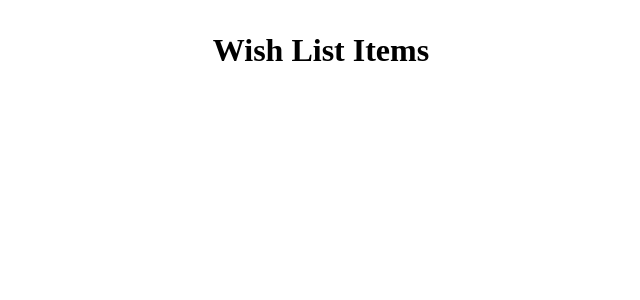
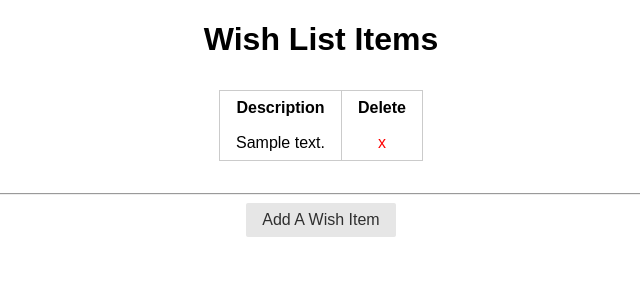
Before and after one commit to danny-shindel/wishlist, a Django app: page / in a window 1280 px wide. Shown: the top 300 px of the page, without its empty margins (319-959 px from the left). Run offline with Django 3.2, Linux system fonts and the light colour scheme; tables that the repository leaves empty hold one stand-in row (values such as "Sample post"); some libraries are stand-ins or nearby versions.

Commit message:
complete step 3.4

```diff
--- a/main_app/static/style.css
+++ b/main_app/static/style.css
@@ -2,3 +2,12 @@ body {
     text-align: center;
     margin: 2rem;
 }
+
+table {
+    margin: 2rem auto;
+}
+
+table a {
+    color: red;
+    text-decoration: none;
+}
--- a/main_app/templates/main_app/item_list.html
+++ b/main_app/templates/main_app/item_list.html
@@ -8,11 +8,30 @@
     <meta name="viewport" content="width=device-width, initial-scale=1.0">
     <meta http-equiv="X-UA-Compatible" content="ie=edge">
     <link rel="stylesheet" type="text/css" href="{% static 'style.css' %}">
+    <link rel="stylesheet" href="https://unpkg.com/purecss@1.0.0/build/pure-min.css" integrity="sha384-nn4HPE8lTHyVtfCBi5yW9d20FjT8BJwUXyWZT9InLYax14RDjBj46LmSztkmNP9w" crossorigin="anonymous">
     <title>Wish List</title>
 </head>
 
 <body>
     <h1>Wish List Items</h1>
+    {% if object_list|length == 0%}
+        <h3>No Wish Items Exist</h3>
+    {% else %}
+        <table class="pure-table pure-table-striped">
+            <tr>
+                <th>Description</th>
+                <th>Delete</th>
+            </tr>
+            <tr>
+                {% for wish in object_list%}
+                    <td>{{wish.description}}</td>
+                    <td><a href="{% url 'delete' wish.id %}">x</a></td>
+                {% endfor %}
+            </tr>
+        </table>
+    {% endif %}
+    <hr>
+    <a href="{% url 'add' %}" class="pure-button">Add A Wish Item</a>
 
 </body>
 
--- a/main_app/urls.py
+++ b/main_app/urls.py
@@ -3,6 +3,6 @@ from . import views
 
 urlpatterns = [
     path('', views.Index.as_view(), name="index"),
-    # path('create/', views.TodoCreate.as_view(), name="create"),
-    # path('delete/<int:todo_id>/', views.delete, name="delete"),
+    path('add/', views.Add.as_view(), name="add"),
+    path('delete/<int:wish_id>/', views.delete, name="delete"),
 ]
--- a/main_app/views.py
+++ b/main_app/views.py
@@ -1,5 +1,5 @@
 from django.shortcuts import render
-from django.views.generic import ListView, UpdateView, DeleteView
+from django.views.generic import ListView, CreateView
 from .models import Item
 
 # Create your views here.
@@ -7,3 +7,15 @@ from .models import Item
 class Index(ListView):
     model = Item
     fields = '__all__'
+
+class Add(CreateView):
+    model = Item
+    fields = '__all__'
+
+    def form_valid(self,form):
+        form.instance.user = self.request.user
+        return super().form_valid(form)
+
+def delete(request, wish_id):
+    Item.objects.get(id=wish_id).delete()
+    return redirect('index')
```
Also changed, not shown: main_app/templates/main_app/item_form.html (added, +28 -0 lines).
